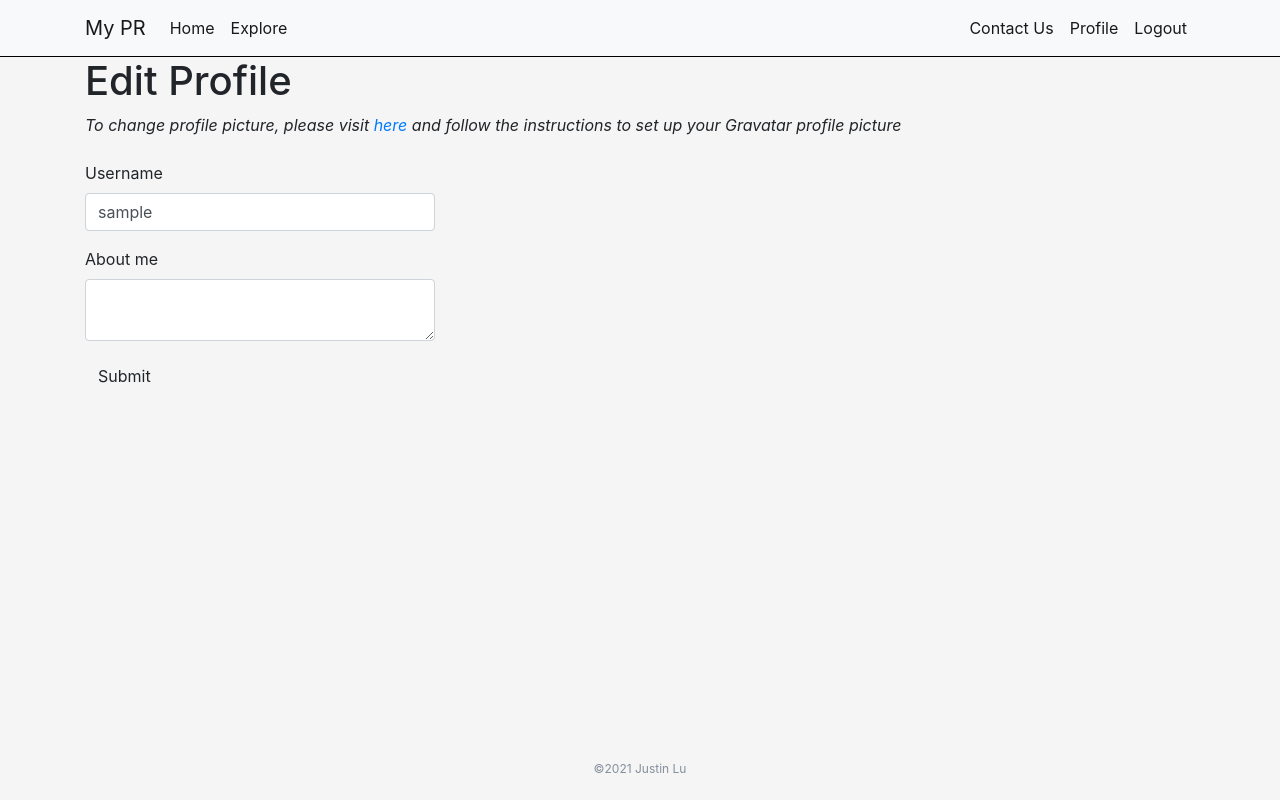
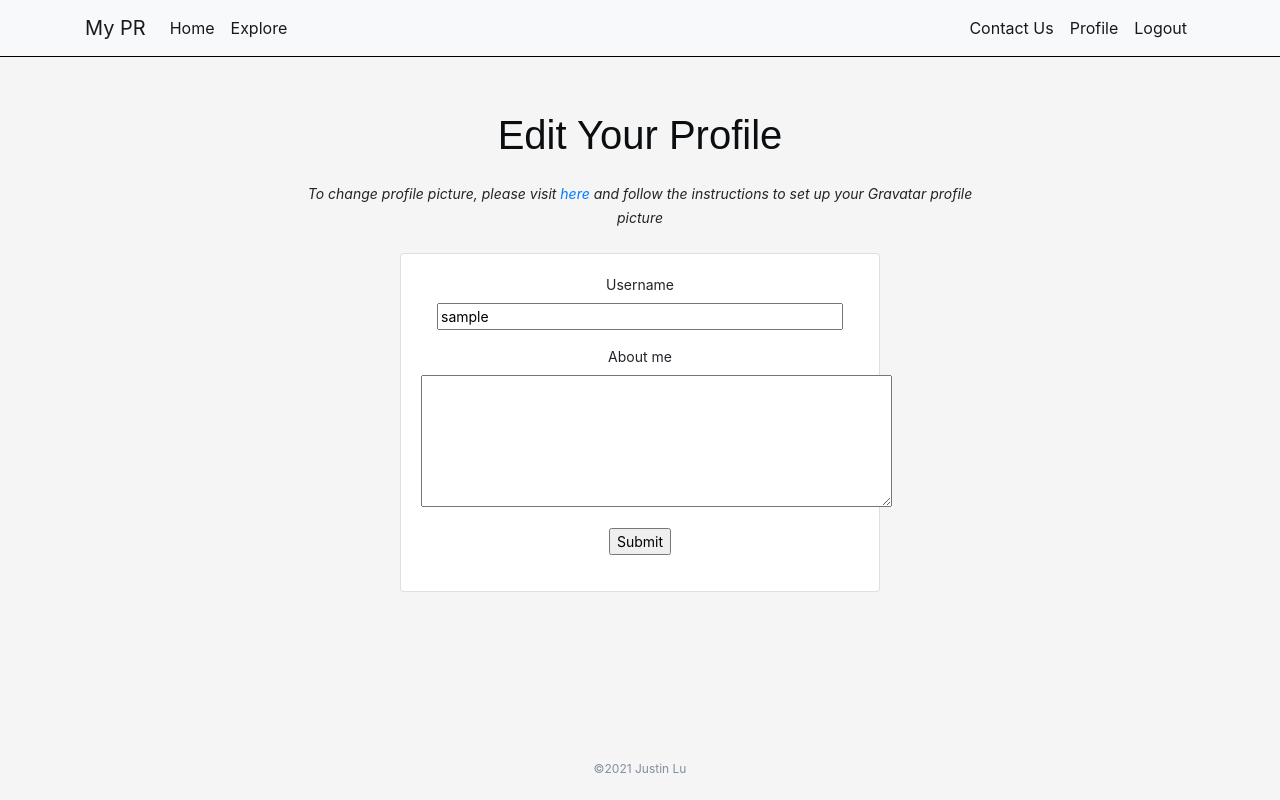
Before and after one commit to justin-curtis-lu/MyPR, a Flask app: page /edit_profile in a window 1280 px wide. Run offline with Flask 2, Linux system fonts and the light colour scheme; the visitor is signed in with stand-in values (Sample User, id 1); data comes from the database, SQL or seed files in the repository; some libraries are stand-ins or nearby versions.

Commit message:
More CSS changes
- edit profile
- user profile

```diff
--- a/app/templates/base.html
+++ b/app/templates/base.html
@@ -50,11 +50,11 @@
                                     <form target="_blank" method="POST" action=https://formspree.io/f/xleajnyk>
                                         <div class="row justify-content-md-center">
                                             <input type="hidden" name="_subject" value="Contact request from personal website" />
-                                            <input type="email" name="_replyto" placeholder="Your email" required>
+                                            <input type="email" class="special" name="_replyto" placeholder="Your email" required>
                                         </div>
                                         <br>
                                         <div class="row justify-content-md-center">
-                                            <textarea name="message" placeholder="Your message" required></textarea>
+                                            <textarea name="message" class="special" rows="4" cols="24" placeholder="Your message" required></textarea>
                                          </div>
                                         <br>
                                         <div class="row justify-content-md-center">
--- a/app/templates/edit_profile.html
+++ b/app/templates/edit_profile.html
@@ -2,14 +2,40 @@
 {% import 'bootstrap/wtf.html' as wtf %}
 
 {% block app_content %}
-    <h1>Edit Profile</h1>
-    <i> To change profile picture, please visit <a href="https://gravatar.com/" target="_blank"> here </a>
+
+
+<br>
+<br>
+<div class="text-center center">
+<p class="bigger" > Edit Your Profile </p>
+<i class="special"> To change profile picture, please visit <a href="https://gravatar.com/" target="_blank"> here </a>
     and follow the instructions to set up your Gravatar profile picture</i>
-    <br>
-    <br>
-    <div class="row">
-        <div class="col-md-4">
-            {{ wtf.quick_form(form) }}
+<br>
+<br>
+<div class="card center text-center" style="width: 30rem;">
+    <div class="card-body">
+    <form action="" method="post" novalidate>
+        {{ form.hidden_tag() }}
+            <p class="special">
+            {{ form.username.label }}<br>
+            {{ form.username(size=40) }}<br>
+            {% for error in form.username.errors %}
+            <span style="color: red;">[{{ error }}]</span>
+            {% endfor %}
+        </p>
+
+        <p class="special">
+            {{ form.about_me.label }}<br>
+            {{ form.about_me(cols=50, rows=6)  }}<br>
+            {% for error in form.about_me.errors %}
+            <span style="color: red;">[{{ error }}]</span>
+            {% endfor %}
+        </p>
+
+        <p class="text-center special">{{ form.submit() }}</p>
+        </form>
         </div>
     </div>
+</div>
+</div>
 {% endblock %}
--- a/app/templates/index.html
+++ b/app/templates/index.html
@@ -3,7 +3,7 @@
 
 {% block app_content %}
     <br>
-    <h1>Hi, {{ current_user.username }}!</h1>
+    <p class="capture">Hi, {{ current_user.username }}!</p>
     {% if form %}
     <form action="" method="POST" enctype="multipart/form-data">
         {{ form.hidden_tag() }}
```
Also changed, not shown: app/templates/contact.html (deleted, +0 -24 lines), app/templates/user.html (+26 -18 lines).
